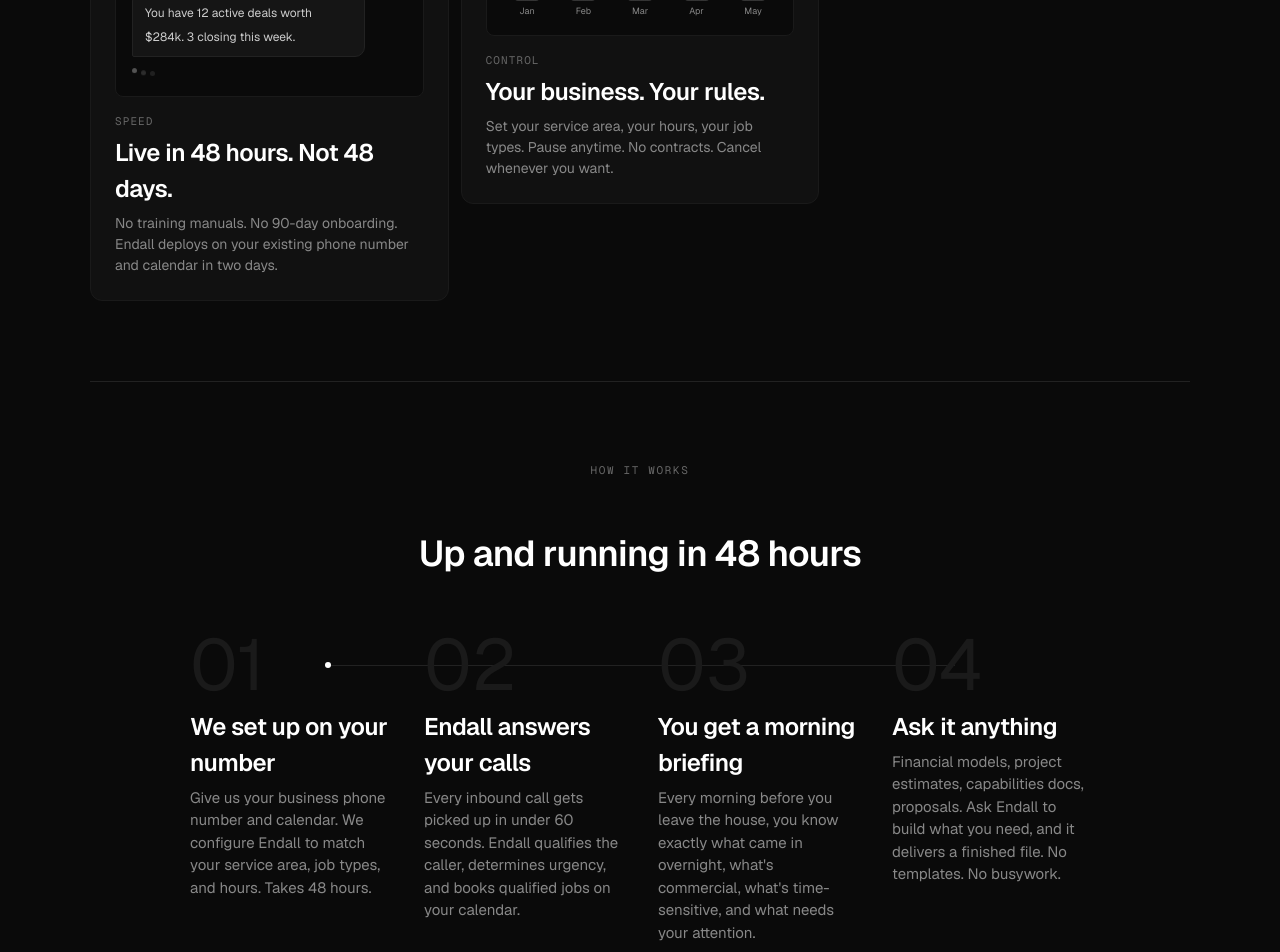
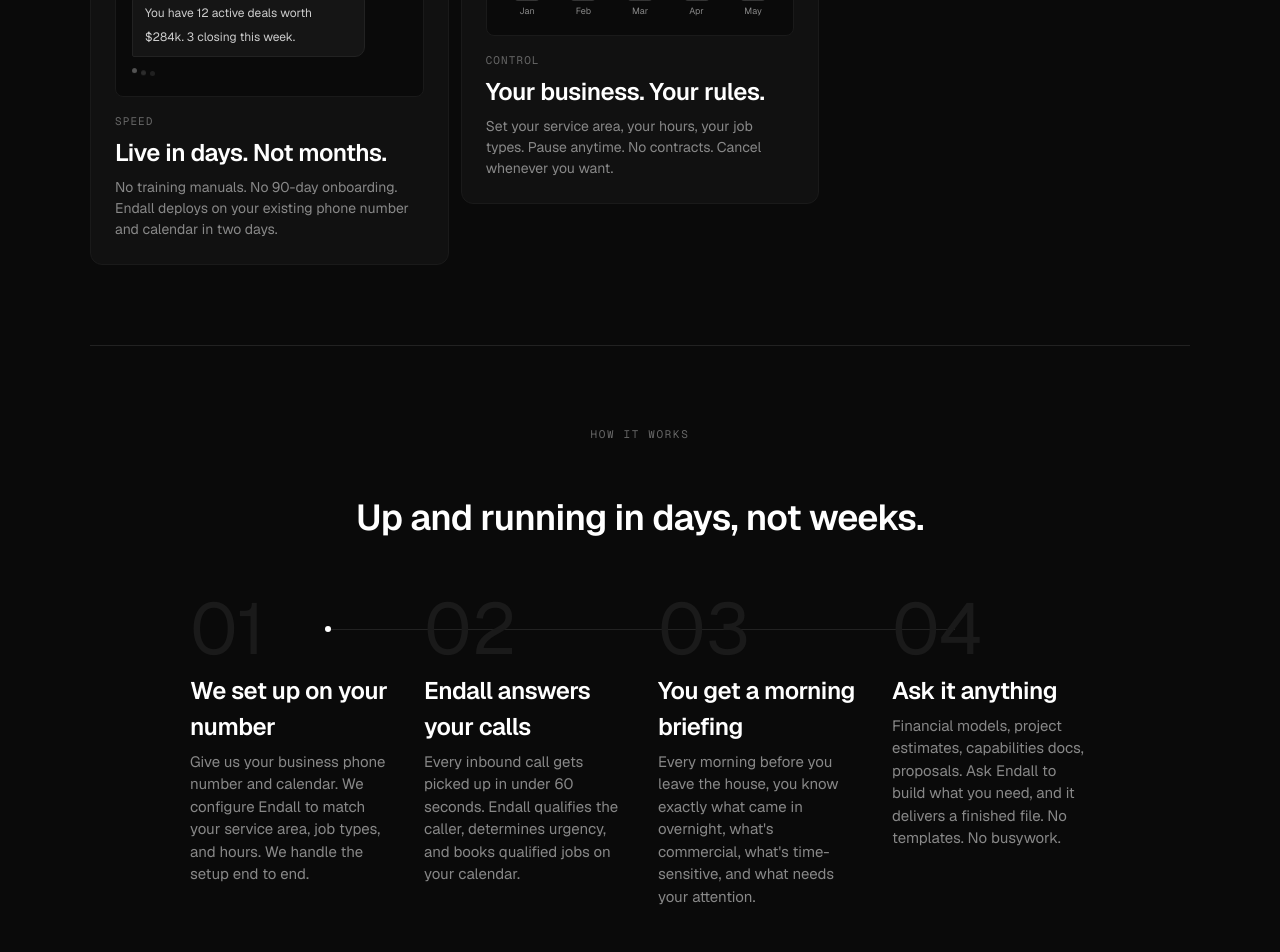
Before and after one commit to JakeLevison/endall-web, a Next.js app: page / in a window 1280 px wide. Shown: the part 2320-3272 px from the top of the page. Built offline with nearby package versions, Linux system fonts and the light colour scheme.

Commit message:
Remove specific 48-hour deployment claims from website copy
Co-Authored-By: Claude Opus 4.6 (1M context) <noreply@anthropic.com>

```diff
--- a/src/app/page.tsx
+++ b/src/app/page.tsx
@@ -64,7 +64,7 @@ const features = [
   },
   {
     label: "Speed",
-    title: "Live in 48 hours. Not 48 days.",
+    title: "Live in days. Not months.",
     description:
       "No training manuals. No 90-day onboarding. Endall deploys on your existing phone number and calendar in two days.",
     mock: <AIMock />,
--- a/src/components/sections/HowItWorks.tsx
+++ b/src/components/sections/HowItWorks.tsx
@@ -6,7 +6,7 @@ const steps = [
   {
     number: "01",
     title: "We set up on your number",
-    description: "Give us your business phone number and calendar. We configure Endall to match your service area, job types, and hours. Takes 48 hours.",
+    description: "Give us your business phone number and calendar. We configure Endall to match your service area, job types, and hours. We handle the setup end to end.",
   },
   {
     number: "02",
@@ -73,7 +73,7 @@ export default function HowItWorks() {
           textAlign: "center",
           marginBottom: "48px",
         }}>
-          Up and running in 48 hours
+          Up and running in days, not weeks.
         </h2>
 
         {/* Desktop: horizontal layout */}
--- a/src/components/sections/Pricing.tsx
+++ b/src/components/sections/Pricing.tsx
@@ -67,7 +67,7 @@ export default function Pricing() {
           }}
         >
           We'll walk through your inbound volume, your calendar, and your service area.
-          If it's a fit, we deploy in 48 hours.
+          If it's a fit, we move quickly.
         </p>
 
         <div
```
